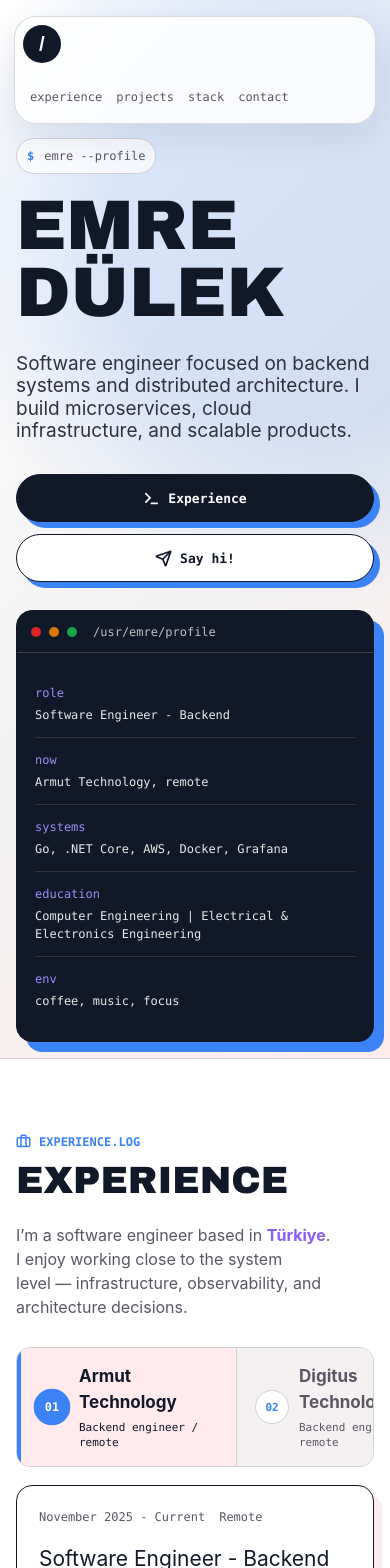
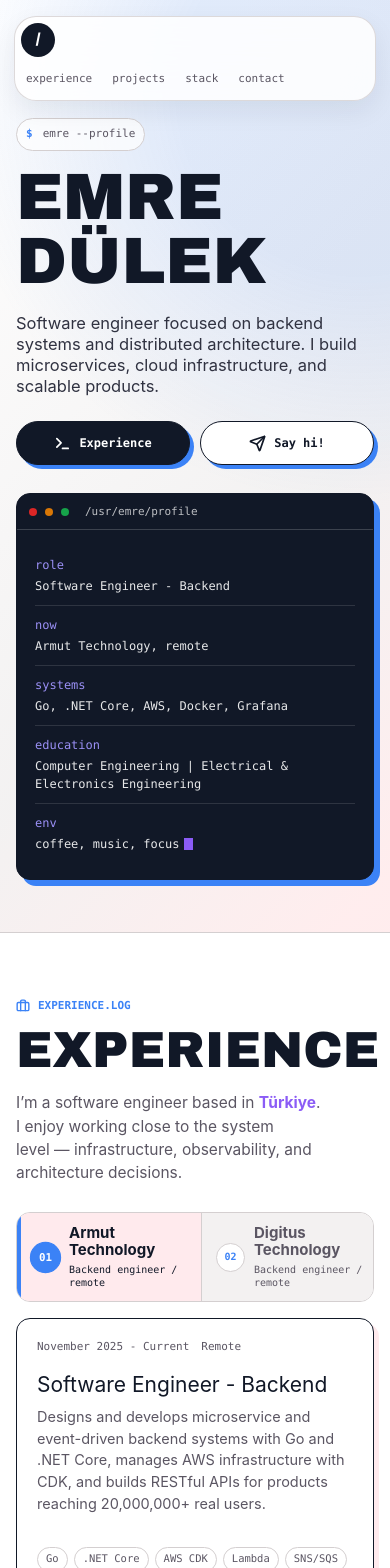
Before and after one commit to 7emredulek7/emre-dulek-bio, a React (Vite) app: page / in a window 390 px wide. Shown: the top 1568 px of the page. Built offline with nearby package versions, Linux system fonts and the light colour scheme.

Commit message:
feat: improve UI components and improve layout for mobile devices

```diff
--- a/src/data/profile.js
+++ b/src/data/profile.js
@@ -21,7 +21,7 @@ export const experienceEntries = [
     location: "Remote",
     title: "Software Engineer - Backend",
     body: "Designs and develops microservice and event-driven backend systems with Go and .NET Core, manages AWS infrastructure with CDK, and builds RESTful APIs for products reaching 20,000,000+ real users.",
-    tags: ["Go", ".NET Core", "AWS CDK", "Lambda", "SNS/SQS", "S3", "CI/CD", "Docker", "Grafana", "MSSQL", "MongoDB", "Redis", "Integration testing", "Unit testing", "Testcontainers"],
+    tags: ["Go", ".NET Core", "AWS CDK", "Lambda", "SNS/SQS", "S3", "CI/CD", "Docker", "Grafana", "MSSQL", "MongoDB", "Redis", "Unit testing", "Integration testing", "Testcontainers"],
   },
   {
     id: "digitus",
--- a/src/styles.css
+++ b/src/styles.css
@@ -924,9 +924,35 @@ h2 {
     --pad: 16px;
   }
 
+  html {
+    scroll-padding-top: 104px;
+  }
+
+  body::before {
+    background-size: 40px 40px;
+    mask-image: linear-gradient(to bottom, black 0%, transparent 58%);
+  }
+
   .topbar {
     inset-top: 10px;
-    padding: 8px;
+    gap: 8px 10px;
+    padding: 6px;
+    box-shadow: 0 10px 26px rgba(17, 24, 39, 0.07);
+  }
+
+  .nav-links {
+    gap: 14px;
+    padding-inline: 2px;
+    scrollbar-width: none;
+  }
+
+  .nav-links::-webkit-scrollbar {
+    display: none;
+  }
+
+  .nav-links a {
+    padding-block: 6px;
+    font-size: 11px;
   }
 
   .status-chip {
@@ -934,43 +960,139 @@ h2 {
   }
 
   .brand-mark {
-    width: 38px;
-    height: 38px;
+    width: 34px;
+    height: 34px;
+    font-size: 17px;
   }
 
   .hero {
-    padding-top: 138px;
+    min-height: auto;
+    padding-top: 118px;
+    padding-bottom: 52px;
+    background:
+      radial-gradient(
+        circle at 92% 10%,
+        color-mix(in oklch, var(--primary) 14%, transparent) 0 20%,
+        transparent 45%
+      ),
+      linear-gradient(135deg, var(--surface) 0%, var(--soft) 62%, var(--violet-soft) 100%);
+  }
+
+  .hero-inner {
+    gap: 28px;
+  }
+
+  .eyebrow {
+    margin-bottom: 14px;
+    padding: 7px 9px;
+    font-size: 11px;
   }
 
   h1 {
-    font-size: clamp(49px, 18vw, 78px);
+    font-size: clamp(46px, 16.8vw, 70px);
+    line-height: 0.98;
   }
 
   .hero-copy {
-    font-size: 19px;
+    margin-top: 20px;
+    font-size: 16.5px;
+    line-height: 1.28;
   }
 
   .hero-actions {
     display: grid;
+    grid-template-columns: repeat(2, minmax(0, 1fr));
+    gap: 10px;
+    margin-top: 24px;
   }
 
   .button {
     width: 100%;
+    min-height: 44px;
+    padding-inline: 15px;
+    font-size: 12px;
+  }
+
+  .button.primary,
+  .button.secondary {
+    box-shadow: 4px 4px 0 var(--primary);
+  }
+
+  .button:hover,
+  .button:focus-visible {
+    box-shadow: 5px 5px 0 var(--secondary);
+  }
+
+  .terminal-card {
+    border-radius: 14px;
+    box-shadow: 6px 6px 0 var(--primary);
+  }
+
+  .terminal-bar {
+    min-height: 36px;
+    padding-inline: 12px;
+    font-size: 11px;
+  }
+
+  .dot {
+    width: 8px;
+    height: 8px;
+  }
+
+  .terminal-body {
+    padding: 16px 18px;
   }
 
   .terminal-line {
     grid-template-columns: 1fr;
-    gap: 4px;
+    gap: 3px;
+    padding: 10px 0;
+    font-size: 12px;
+  }
+
+  .section {
+    padding-block: 62px;
+  }
+
+  .section-head {
+    gap: 16px;
+    margin-bottom: 28px;
+  }
+
+  .section-kicker {
+    margin-bottom: 10px;
+    font-size: 11px;
+  }
+
+  .section-kicker svg {
+    width: 14px;
+    height: 14px;
+  }
+
+  h2 {
+    font-size: clamp(36px, 13vw, 54px);
+    line-height: 1;
+  }
+
+  .section-note {
+    font-size: 15.5px;
+    line-height: 1.5;
   }
 
   .experience-switcher {
     grid-template-columns: 1fr;
+    gap: 16px;
   }
 
   .experience-tabs {
     display: flex;
     overflow-x: auto;
     border-radius: 14px;
+    scrollbar-width: none;
+  }
+
+  .experience-tabs::-webkit-scrollbar {
+    display: none;
   }
 
   .experience-tabs::before {
@@ -978,33 +1100,186 @@ h2 {
   }
 
   .experience-tab {
-    min-width: 220px;
+    min-width: 185px;
+    grid-template-columns: 32px minmax(0, 1fr);
+    padding: 12px 14px;
     border-right: 1px solid var(--line);
     border-bottom: 0;
   }
 
+  .experience-tab-orb {
+    width: 29px;
+    height: 29px;
+    font-size: 10px;
+  }
+
+  .experience-tab-copy {
+    gap: 4px;
+  }
+
+  .experience-tab-copy strong {
+    font-size: 15px;
+    line-height: 1.12;
+  }
+
+  .experience-tab-copy span {
+    font-size: 10px;
+  }
+
   .experience-panel {
+    gap: 18px;
     min-height: 0;
-    box-shadow: 8px 8px 0 var(--blue-soft);
+    padding: 20px;
+    border-radius: 14px;
+    box-shadow: 5px 5px 0 var(--blue-soft);
+  }
+
+  .experience-meta {
+    gap: 6px 12px;
+    font-size: 11px;
+  }
+
+  .experience-panel h3 {
+    margin-bottom: 8px;
+    font-size: 21px;
+    line-height: 1.16;
+  }
+
+  .experience-panel p {
+    font-size: 14.5px;
+    line-height: 1.5;
+  }
+
+  .tags {
+    gap: 6px;
+    margin-top: 14px;
+  }
+
+  .tag {
+    min-height: 25px;
+    padding-inline: 8px;
+    font-size: 10.5px;
+  }
+
+  .projects-grid {
+    gap: 14px;
   }
 
   .project {
-    min-height: 330px;
+    min-height: 0;
+    padding: 20px;
+    border-radius: 14px;
+  }
+
+  .project::before {
+    right: -8px;
+    top: -18px;
+    font-size: 92px;
+    color: rgba(17, 24, 39, 0.04);
+  }
+
+  .project h3 {
+    margin-bottom: 12px;
+    font-size: 17px;
+    line-height: 1.18;
+  }
+
+  .project p {
+    font-size: 14.5px;
+    line-height: 1.5;
+  }
+
+  .project-foot {
+    gap: 8px 12px;
+    margin-top: 24px;
+    padding-top: 14px;
+    font-size: 11px;
+  }
+
+  .skills-panel {
+    gap: 14px;
+    margin-top: 10px;
+  }
+
+  .stack-board {
+    padding: 20px;
+    border-radius: 14px;
+  }
+
+  .stack-board h3 {
+    font-size: 16px;
+  }
+
+  .stack-list {
+    gap: 12px;
+    margin-top: 16px;
   }
 
   .stack-row {
     grid-template-columns: 1fr;
+    gap: 7px;
+    padding-bottom: 12px;
+  }
+
+  .stack-row dt {
+    font-size: 11px;
+  }
+
+  .stack-row dd {
+    font-size: 14.5px;
+    line-height: 1.5;
+  }
+
+  .education-entry {
+    gap: 5px;
+  }
+
+  .education-entry strong {
+    font-size: 16px;
+  }
+
+  .education-highlights {
+    gap: 6px;
+  }
+
+  .education-highlights span {
+    min-height: 25px;
+    padding: 3px 8px;
+    font-size: 10.5px;
+  }
+
+  .contact .section-inner {
+    gap: 26px;
+  }
+
+  .contact-copy {
+    margin-top: 18px;
+    font-size: 17px;
+    line-height: 1.38;
+  }
+
+  .contact-card {
+    padding: 14px;
+    border-radius: 14px;
   }
 
   .contact-link {
     align-items: flex-start;
     flex-direction: column;
     justify-content: center;
-    min-height: 68px;
+    gap: 6px;
+    min-height: 62px;
+    padding: 10px 12px;
+    border-radius: 10px;
+    font-size: 12px;
   }
 
   .contact-value {
     text-align: left;
+  }
+
+  .contact-link + .contact-link {
+    margin-top: 8px;
   }
 }
 
```
